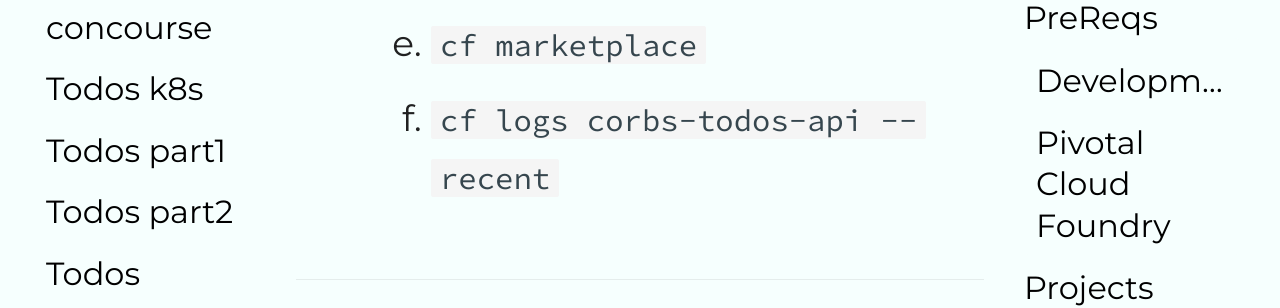
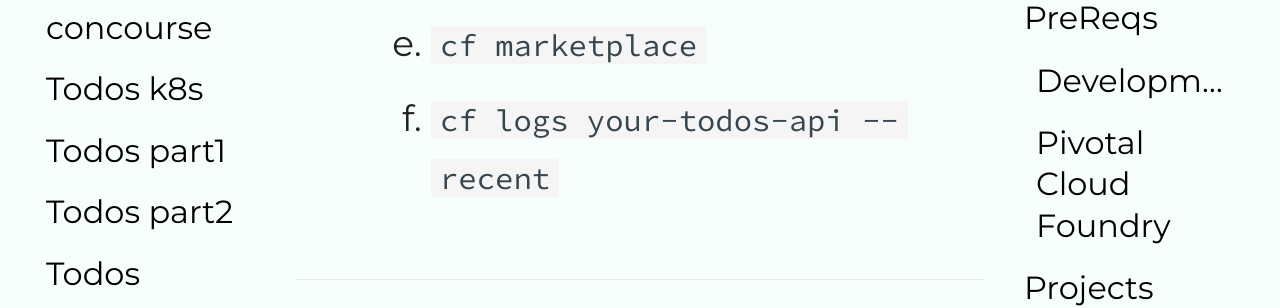
Before and after one commit to adamzwickey/todos-docs, an MkDocs documentation site: the page built from docs/todos-workshop/README.md, in a window 1280 px wide and 900 px high, scrolled down 37060 px. Shown: the part 159-467 px from the top of the window. Built offline with MkDocs 1.6.1 and Material for MkDocs 9.7.7, drawn with Linux system fonts in a browser that asks for light colours; comment, search, counter and statistics services are not loaded.

Commit message:
mvp thru shop-1

```diff
--- a/docs/todos-workshop/README.md
+++ b/docs/todos-workshop/README.md
@@ -396,7 +396,7 @@ PCF is capable of containerizing many different types of applications, take a lo
     1. `cf domains`
     1. `cf buildpacks`
     1. `cf marketplace`
-    1. `cf logs corbs-todos-api --recent`
+    1. `cf logs your-todos-api --recent`
 
 ---
 
```
